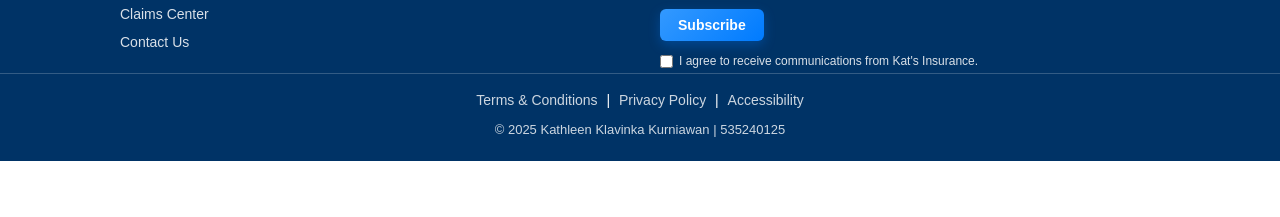
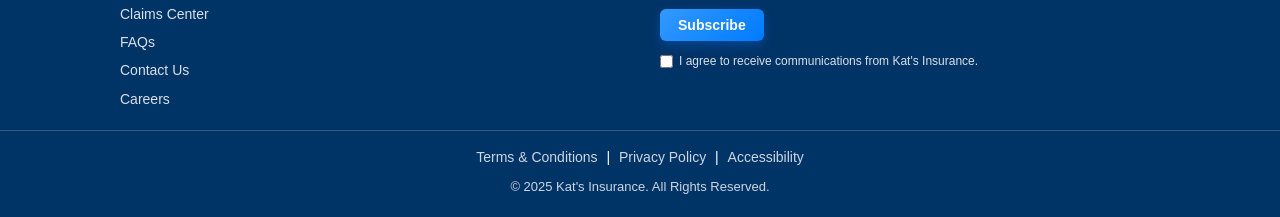
Before and after one commit to kathleenklavinka/535240125-QuizFrontEnd-Tahap2, a plain HTML site: page index.html in a window 1280 px wide. Shown: the part 3859-4076 px from the top of the page. Before the commit the page ends 4020 px from the top, so only its background shows below. Drawn offline with Linux system fonts and the light colour scheme.

Commit message:
Updated index.html

```diff
--- a/index.html
+++ b/index.html
@@ -162,7 +162,9 @@
           <li><a href="#">About Us</a></li>
           <li><a href="#">Our Services</a></li>
           <li><a href="#">Claims Center</a></li>
+          <li><a href="#">FAQs</a></li>
           <li><a href="#">Contact Us</a></li>
+          <li><a href="#">Careers</a></li>
         </ul>
       </div>
 
@@ -185,7 +187,7 @@
         <a href="#">Terms & Conditions</a> |
         <a href="#">Privacy Policy</a> |
         <a href="#">Accessibility</a>
-        <p>© 2025 Kathleen Klavinka Kurniawan | 535240125</p>
+        <p>© 2025 Kat's Insurance. All Rights Reserved.</p>
       </div>
     </div>
   </footer>
```
